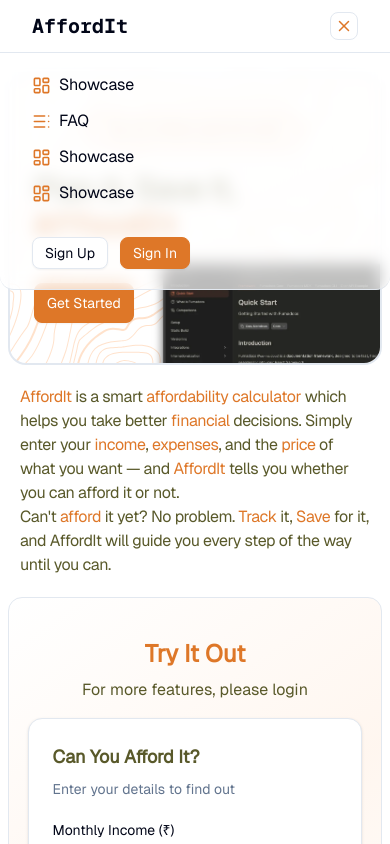
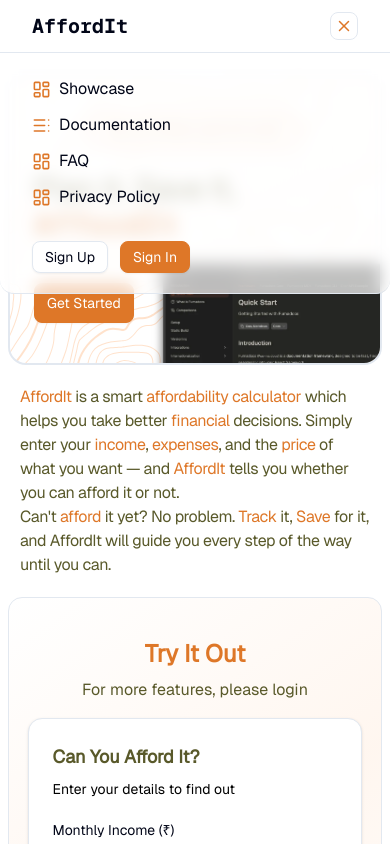
Before and after one commit to Owais-101/AffordIt, a React (Vite) app: page / in a window 390 px wide. Both pictures are taken after a click on the element 345 px from the left and 26 px from the top of the page. Shown: the top 844 px of the page. Built offline with nearby package versions, Linux system fonts and the light colour scheme; no server answers.

Commit message:
fixed mobile navbar while scroll

```diff
--- a/src/components/MobileNavbar.jsx
+++ b/src/components/MobileNavbar.jsx
@@ -1,5 +1,5 @@
 import { LayoutDashboard, Menu, TableOfContents, X } from 'lucide-react';
-import React, { useState } from 'react';
+import React, { useEffect, useState } from 'react';
 import { AnimatePresence, motion } from "motion/react";
 import { Link } from 'react-router-dom';
 import { Button } from './ui/button';
@@ -7,15 +7,32 @@
 const MobileNavbar = () => {
 
   const [open, setIsOpen] = useState(false)
+  const [scrolled, setScrolled] = useState(false)
+
+  useEffect(() => {
+    const handleScroll = () => {
+      setScrolled(window.scrollY > 10)
+    }
+
+    window.addEventListener('scroll', handleScroll)
+    return () => window.removeEventListener('scroll', handleScroll)
+  }, [])
 
   return (
     <>
       {/* MOBILE NAVIGATION MENU */}
-      <nav className=' relative flex items-center justify-between py-3 px-8 md:hidden border-b'>
+      <nav className={`sticky top-0 z-50 flex items-center justify-between py-3 px-8 md:hidden border-b
+        ${scrolled
+          ? 'bg-white/60 backdrop-blur-lg border-white/10 shadow-lg rounded-br-xl rounded-bl-xl'
+          : 'bg-transparent'
+        }`}>
 
-        <h1 className='text-xl md:text-5xl font-heading '>AffordIt</h1>
+        <h1 className='text-xl md:text-5xl font-heading'>AffordIt</h1>
         <div onClick={() => setIsOpen(!open)}>
-          {open ? <X className='border p-1 rounded-md' color="#de7728" size={28} /> : <Menu color="#de7728" size={25} />}
+          {open
+            ? <X className='border p-1 rounded-md' color="#de7728" size={28} />
+            : <Menu color="#de7728" size={25} />
+          }
         </div>
 
       </nav>
@@ -27,16 +44,24 @@
             animate={{ clipPath: 'inset(0 0 0% 0)' }}
             exit={{ clipPath: 'inset(0 0 100% 0)' }}
             transition={{ duration: 0.3, ease: 'easeInOut' }}
-            className=' absolute z-10 bg-white/70 backdrop-blur-sm w-full flex flex-col gap-3 py-5 px-8 border-b rounded-br-xl rounded-bl-xl font-sans md:hidden'>
+            className='fixed top-14.25 left-0 right-0 z-60 bg-white/70 backdrop-blur-sm flex flex-col gap-3 py-5 px-8 border-b rounded-br-xl rounded-bl-xl font-sans md:hidden'>
 
-            <Link className='flex gap-2 items-center'> <LayoutDashboard color="#de7728" size={19} /> Showcase</Link>
-            <Link className='flex gap-2 items-center'> <TableOfContents color="#de7728" size={19} /> FAQ</Link>
-            <Link className='flex gap-2 items-center'> <LayoutDashboard color="#de7728" size={19} /> Showcase</Link>
-            <Link className='flex gap-2 items-center'> <LayoutDashboard color="#de7728" size={19} /> Showcase</Link>
+            <Link to='/showcase' className='flex gap-2 items-center'>
+              <LayoutDashboard color="#de7728" size={19} /> Showcase
+            </Link>
+            <Link to='/docs' className='flex gap-2 items-center'>
+              <TableOfContents color="#de7728" size={19} /> Documentation
+            </Link>
+            <Link to='/faq' className='flex gap-2 items-center'>
+              <LayoutDashboard color="#de7728" size={19} /> FAQ
+            </Link>
+            <Link to='/privacy' className='flex gap-2 items-center'>
+              <LayoutDashboard color="#de7728" size={19} /> Privacy Policy
+            </Link>
 
             <div className='mt-5 flex gap-3'>
-              <Button variant='outline' size='sm' >Sign Up</Button>
-              <Button variant='primaryBtn' size='sm' >Sign In</Button>
+              <Button variant='outline' size='sm'>Sign Up</Button>
+              <Button variant='primaryBtn' size='sm'>Sign In</Button>
             </div>
 
           </motion.div>
--- a/src/components/TryItOut.jsx
+++ b/src/components/TryItOut.jsx
@@ -64,7 +64,7 @@
             <Card className='max-w-md mx-auto w-[90%]'>
                 <CardHeader>
                     <CardTitle className=' text-lg md:text-2xl text-fontBrand '>Can You Afford It?</CardTitle>
-                    <CardDescription className=' text-sm md:text-xl'>Enter your details to find out</CardDescription>
+                    <CardDescription className=' text-sm md:text-xl text-black'>Enter your details to find out</CardDescription>
                 </CardHeader>
 
                 <CardContent>
```
